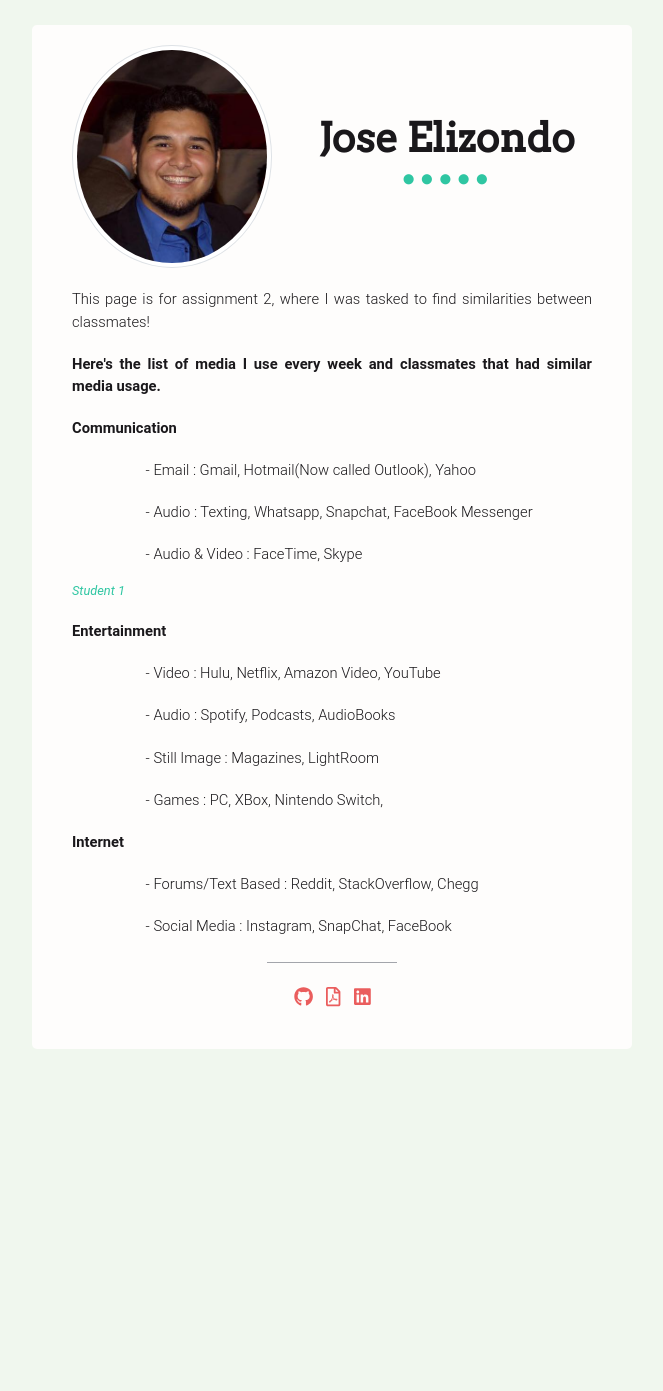
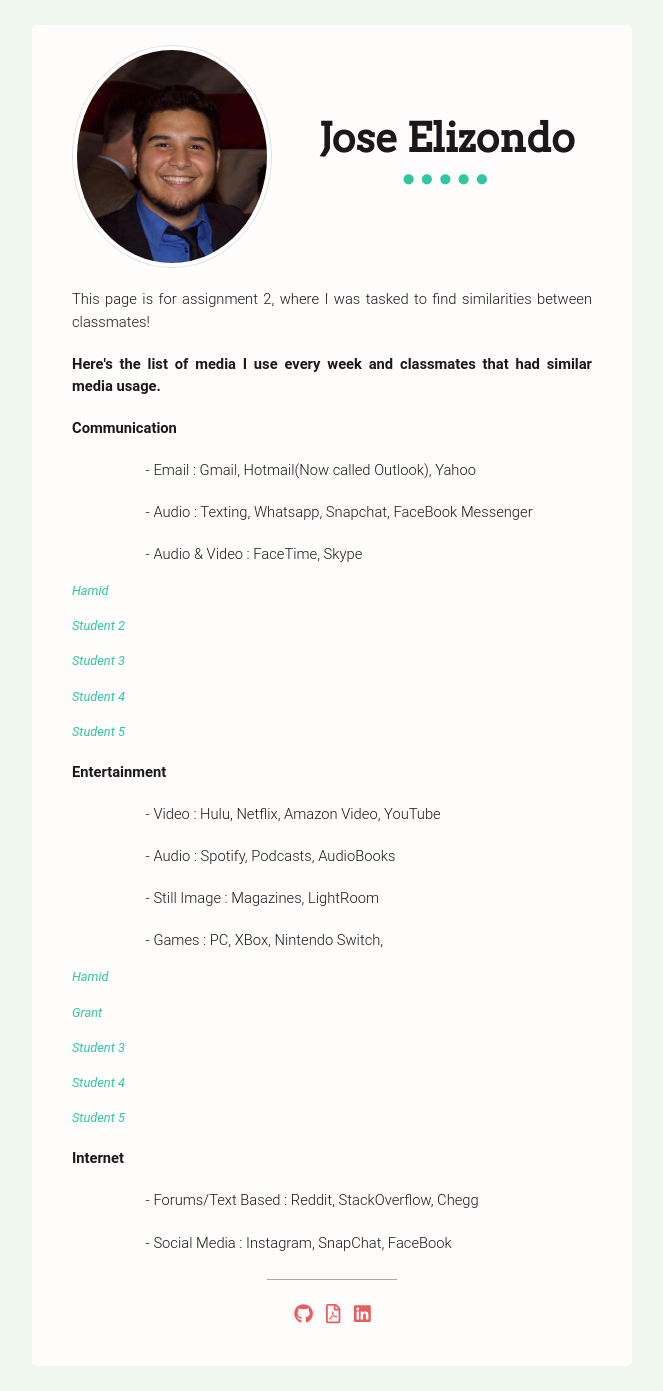
Before and after one commit to JElizondo033/ElizondoLJose.github.io, a Jekyll site: the page CSCE445/assignment2/index.html, which Jekyll copies as it is, in a window 1280 px wide. Shown: the whole page, without its empty margins (308-971 px from the left). Built offline with Jekyll 4.4.1, drawn with Linux system fonts in a browser that asks for light colours; nearby versions of some CDN libraries; before the commit the page ends 1074 px from its top, so only the background shows below that.

Commit message:
Fixed students

```diff
--- a/CSCE445/assignment2/index.html
+++ b/CSCE445/assignment2/index.html
@@ -168,7 +168,15 @@
                 	- Audio & Video : FaceTime, Skype
                 	</p>
 
-            <p> <a href="https://jelizondo033.github.io/ElizondoLJose.github.io/CSCE445/assignment2/">Student 1</a>
+                <p> <a href="https://hbadamgul21.github.io">Hamid</a>
+                </p>
+                 <p> <a href="https://jelizondo033.github.io/ElizondoLJose.github.io/CSCE445/assignment2/">Student 2</a>
+                </p>
+                 <p> <a href="https://jelizondo033.github.io/ElizondoLJose.github.io/CSCE445/assignment2/">Student 3</a>
+                </p>
+                 <p> <a href="https://jelizondo033.github.io/ElizondoLJose.github.io/CSCE445/assignment2/">Student 4</a>
+                </p>
+                 <p> <a href="https://jelizondo033.github.io/ElizondoLJose.github.io/CSCE445/assignment2/">Student 5</a>
                 </p>
 
     	  	 <p class="lead">
@@ -187,6 +195,16 @@
             		- Games : PC, XBox, Nintendo Switch,
             	  </p>
 
+              <p> <a href="https://hbadamgul21.github.io">Hamid</a>
+                </p>
+                 <p> <a href="http://people.tamu.edu/~runner123g/">Grant</a>
+                </p>
+                 <p> <a href="https://jelizondo033.github.io/ElizondoLJose.github.io/CSCE445/assignment2/">Student 3</a>
+                </p>
+                 <p> <a href="https://jelizondo033.github.io/ElizondoLJose.github.io/CSCE445/assignment2/">Student 4</a>
+                </p>
+                 <p> <a href="https://jelizondo033.github.io/ElizondoLJose.github.io/CSCE445/assignment2/">Student 5</a>
+                </p>
 
             <p class="lead">
             	<b>Internet</b>
```
